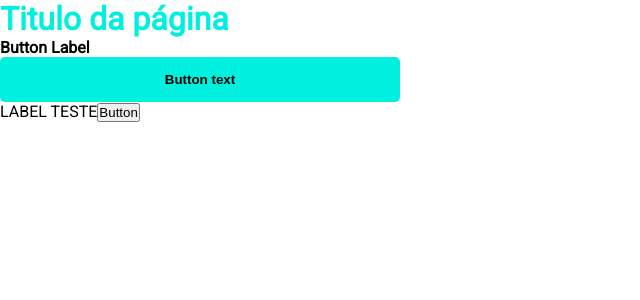
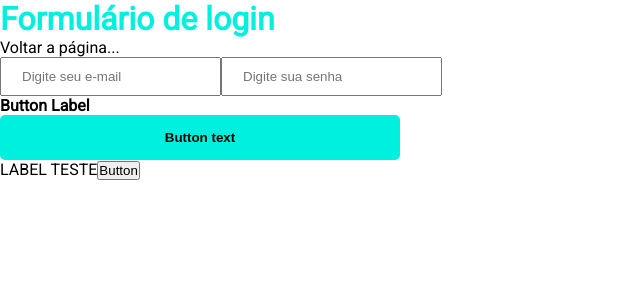
Before and after one commit to josehfortes/growth-reactjs-revisao, a Next.js app: page / in a window 1280 px wide. Shown: the top 300 px of the page, without its empty margins (0-640 px from the left). Built offline with nearby package versions, Linux system fonts and the light colour scheme.

Commit message:
Criado onclick

```diff
--- a/pages/index.jsx
+++ b/pages/index.jsx
@@ -1,11 +1,21 @@
 import Title from '../src/components/title/title'
 import Button from '../src/components/button/button'
+import Input from '../src/components/input/input'
 
 export default function HomePage() {
+  const handleLabelClick = () => {
+    console.log('HANDLE LABEL CLICK')
+  }
+
   return (
     <>
-      <Title>Titulo da página</Title>
-      <Button>Botão</Button>
+      <Title onClick={handleLabelClick}>Formulário de login</Title>
+      <label onClick={handleLabelClick}>Voltar a página...</label>
+      <form>
+        <Input type="email" placeholder="Digite seu e-mail" />
+        <Input type="password" placeholder="Digite sua senha" />
+        <Button onClick={handleLabelClick}>Botão</Button>
+      </form>
       <label>LABEL TESTE</label>
       <button>Button</button>
     </>
--- /dev/null
+++ b/src/components/input/input.jsx
@@ -0,0 +1,9 @@
+import styled from 'styled-components'
+
+const StyledInput = styled.input`
+  padding: 10px 20px;
+`
+
+export default function Input(props) {
+  return <StyledInput {...props} />
+}
--- a/src/components/title/title.jsx
+++ b/src/components/title/title.jsx
@@ -5,5 +5,5 @@
 `
 
 export default function Title(props) {
-  return <StyledTile>{props.children}</StyledTile>
+  return <StyledTile onClick={props.onClick}>{props.children}</StyledTile>
 }
```
